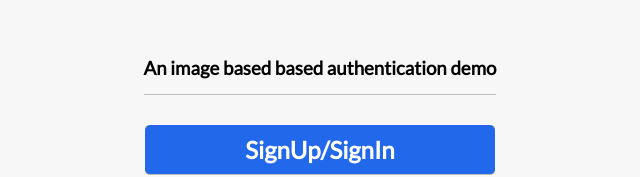
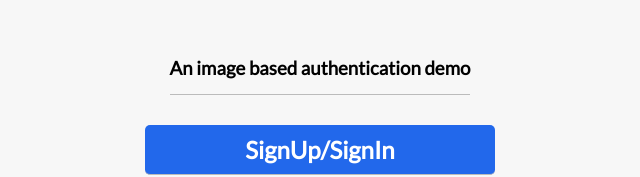
Before and after one commit to gak-github/image-auth-svelte, a Svelte app: page / in a window 1280 px wide. Shown: the part 162-339 px from the top of the page, without its empty margins (320-960 px from the left). Built offline with nearby package versions, Linux system fonts and the light colour scheme; no server answers.

Commit message:
fixing a typo

```diff
--- a/src/components/Header.svelte
+++ b/src/components/Header.svelte
@@ -1,4 +1,4 @@
 <script>
 </script>
-<h3 className='top-head'> An image based based authentication demo</h3>
+<h3 className='top-head'> An image based authentication demo</h3>
 <h2>SignUp/SignIn</h2>
```
